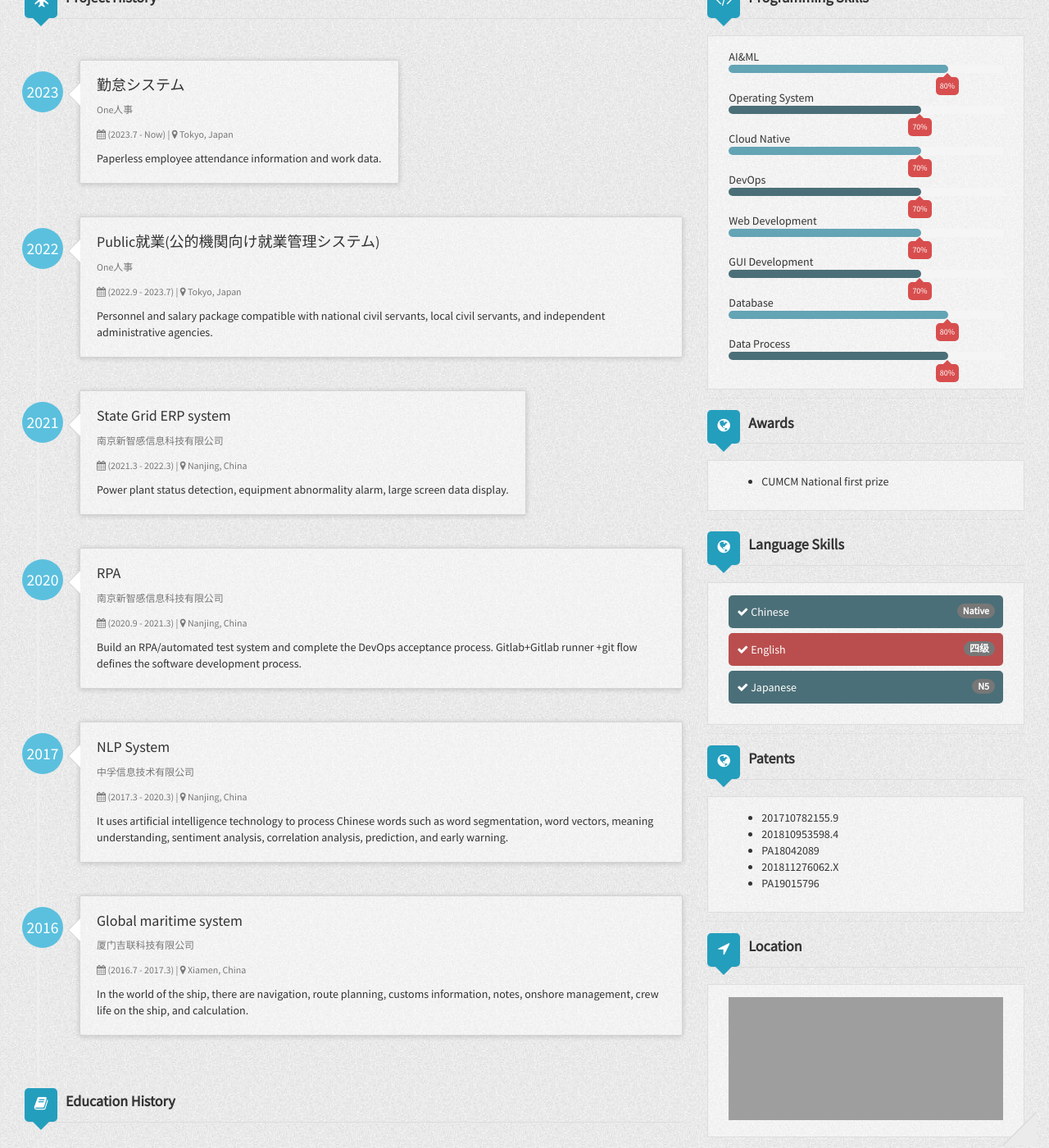
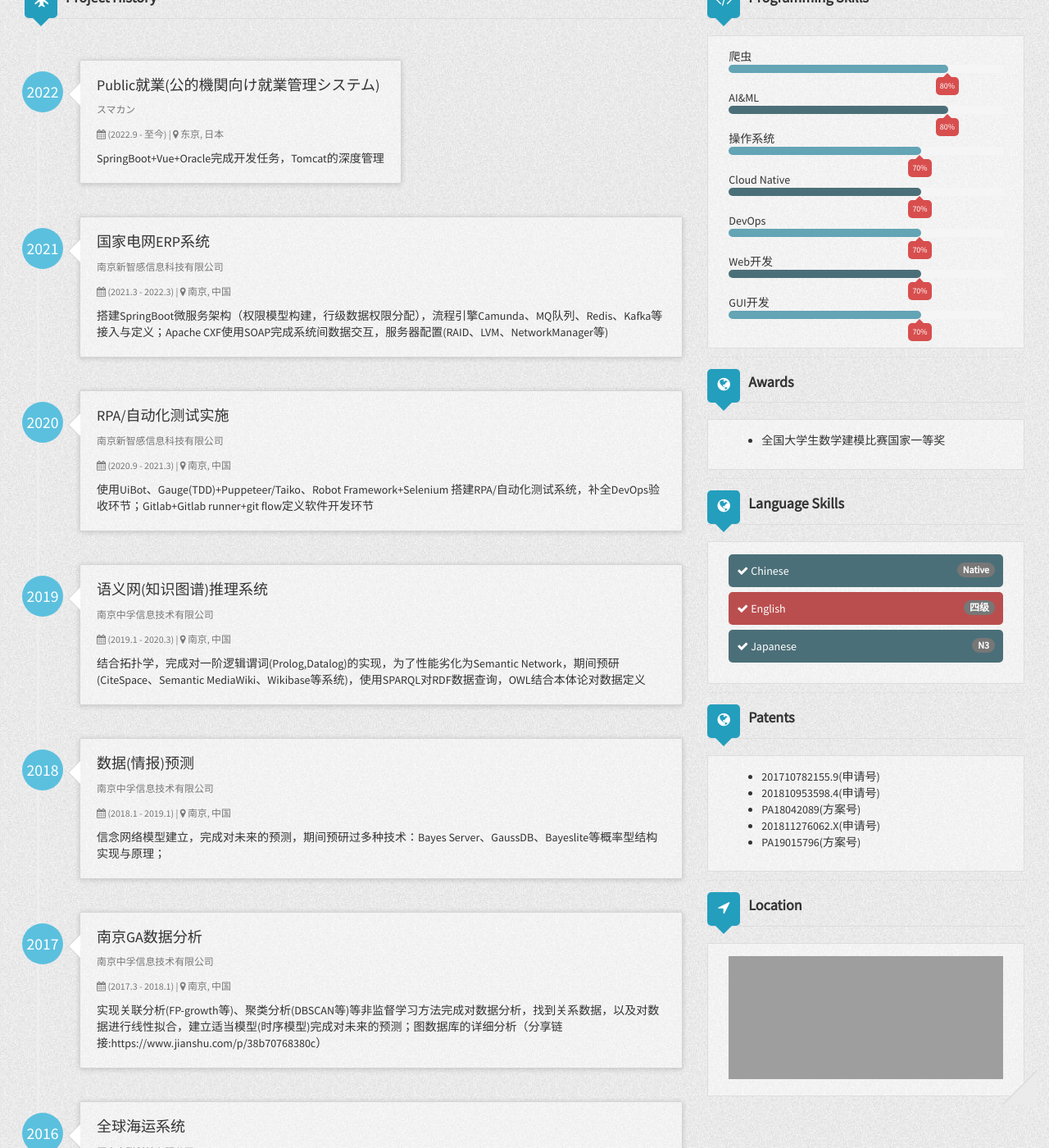
Before and after one commit to blaspheme/blaspheme.github.io, a Jekyll site: the page built from index.html, in a window 1280 px wide and 1400 px high, scrolled down 194 px. Shown: the whole window at 82% size. Built offline with Jekyll 4.4.1, drawn with Linux system fonts in a browser that asks for light colours; nearby versions of some CDN libraries; some of the changed text lies outside the part shown; grey boxes are pictures that could not be loaded.

Commit message:
feat: 调整中文

```diff
--- a/_config.yml
+++ b/_config.yml
@@ -1,6 +1,6 @@
 # Site settings
-title: Wang's Resume
-description: Wang's Resume
+title: 暁の履歴書
+description: 暁の履歴書
 favicon: /assets/img/avatar.jpeg
 baseurl:
 url: https://github.com/blaspheme/blaspheme.github.io
@@ -14,8 +14,8 @@ exclude: [vendor]
 
 # Author settings
 author:
-  name: Wang Xiao
-  title: Software Engineer
+  name: 王晓
+  title: 算法工程师&架构师
   address: Tokyo, Japan
   email: mooncrime93@gmail.com
   link:
@@ -28,53 +28,89 @@ author:
 #  stackoverflow: 4582127
   workHistory:
     - work7:
-      company: 勤怠システム
-      location: Tokyo, Japan
-      title: One人事
-      started: 2023
-      duration: (2023.7 - Now)
-      description: Paperless employee attendance information and work data.
-    - work7:
       company: Public就業(公的機関向け就業管理システム)
-      location: Tokyo, Japan
-      title: One人事
+      location: 东京, 日本
+      title: スマカン
       started: 2022
-      duration: (2022.9 - 2023.7)
-      description: Personnel and salary package compatible with national civil servants, local civil servants, and independent administrative agencies.
+      duration: (2022.9 - 至今)
+      description: SpringBoot+Vue+Oracle完成开发任务，Tomcat的深度管理
     - work6:
-      company: State Grid ERP system
-      location: Nanjing, China
+      company: 国家电网ERP系统
+      location: 南京, 中国
       title: 南京新智感信息科技有限公司
       started: 2021
       duration: (2021.3 - 2022.3)
-      description: Power plant status detection, equipment abnormality alarm, large screen data display.
+      description: 搭建SpringBoot微服务架构（权限模型构建，行级数据权限分配），流程引擎Camunda、MQ队列、Redis、Kafka等接入与定义；Apache CXF使用SOAP完成系统间数据交互，服务器配置(RAID、LVM、NetworkManager等)
     - work5:
-      company: RPA
-      location: Nanjing, China
+      company: RPA/自动化测试实施
+      location: 南京, 中国
       title: 南京新智感信息科技有限公司
       started: 2020
       duration: (2020.9 - 2021.3)
-      description: Build an RPA/automated test system and complete the DevOps acceptance process. Gitlab+Gitlab runner +git flow defines the software development process.
+      description: 使用UiBot、Gauge(TDD)+Puppeteer/Taiko、Robot Framework+Selenium 搭建RPA/自动化测试系统，补全DevOps验收环节；Gitlab+Gitlab runner+git flow定义软件开发环节
+    - work4:
+      company: 语义网(知识图谱)推理系统
+      location: 南京, 中国
+      title: 南京中孚信息技术有限公司
+      started: 2019
+      duration: (2019.1 - 2020.3)
+      description: 结合拓扑学，完成对一阶逻辑谓词(Prolog,Datalog)的实现，为了性能劣化为Semantic Network，期间预研(CiteSpace、Semantic MediaWiki、Wikibase等系统)，使用SPARQL对RDF数据查询，OWL结合本体论对数据定义
+    - work3:
+      company: 数据(情报)预测
+      location: 南京, 中国
+      title: 南京中孚信息技术有限公司
+      started: 2018
+      duration: (2018.1 - 2019.1)
+      description: 信念网络模型建立，完成对未来的预测，期间预研过多种技术：Bayes Server、GaussDB、Bayeslite等概率型结构实现与原理；
     - work2:
-      company: NLP System
-      location: Nanjing, China
-      title: 中孚信息技术有限公司
+      company: 南京GA数据分析
+      location: 南京, 中国
+      title: 南京中孚信息技术有限公司
       started: 2017
-      duration: (2017.3 - 2020.3)
-      description: It uses artificial intelligence technology to process Chinese words such as word segmentation, word vectors, meaning understanding, sentiment analysis, correlation analysis, prediction, and early warning.
+      duration: (2017.3 - 2018.1)
+      description: 实现关联分析(FP-growth等)、聚类分析(DBSCAN等)等非监督学习方法完成对数据分析，找到关系数据，以及对数据进行线性拟合，建立适当模型(时序模型)完成对未来的预测；图数据库的详细分析（分享链接:https://www.jianshu.com/p/38b70768380c）
     - work1:
-      company: Global maritime system
-      location: Xiamen, China
+      company: 全球海运系统
+      location: 厦门, 中国
       title: 厦门吉联科技有限公司
       started: 2016
       duration: (2016.7 - 2017.3)
-      description: In the world of the ship, there are navigation, route planning, customs information, notes, onshore management, crew life on the ship, and calculation.
+      description: 主要负责使用Java，完成原生GUI和后端Web服务的开发，在职期间写过8000多行的Oracle的存储过程；使用其他的各种语言完成对数据处理，VBA、Python、R等
+  companyHistory:
+    - company4:
+      company: スマカン
+      location: 东京, 日本
+      title: Java开发
+      started: 2022
+      duration: (2022.9 - 至今)
+      description: Java/Vue开发，Tomcat管理&配置
+    - company3:
+      company: 南京新智感信息科技有限公司
+      location: 南京, 中国
+      title: 架构师
+      started: 2020
+      duration: (2020.9 - 2022.3)
+      description: 期间主要从事架构职位：①RPA/自动化测试实践;②Cloud Native实践;③DevOps体系的培训与实践;④SpringBoot(RESTFul、SOAP)系统构建
+    - company2:
+      company: 南京中孚信息技术有限公司
+      location: 南京, 中国
+      title: 算法工程师
+      started: 2017
+      duration: (2017.3 - 2020.3)
+      description: 期间从事算法开发：①贝叶斯概率论(DNN)的研究和实现;②Semantic Network、NLP的研究与实现;③图数据库与图算法的研究与实现;④其他的各类算法实现
+    - company1:
+      company: 厦门吉联科技有限公司
+      location: 厦门, 中国
+      title: Java Developer
+      started: 2016
+      duration: (2016.7 - 2017.3)
+      description: 期间主要使用的技术栈：①OSGI+JFace+RCP3.x(Eclipse)开发原生桌面端;②Spring+Struts2+Hibernate后台开发;③Oracle使用;④Maven、WebLogic、VBA等各类工具使用
   educationHistory:
     - education1:
-      organization: Chengyi College，Jimei University
-      location: Xiamen, China
-      degree: Bachelor
-      major: Software Engineering
+      organization: 集美大学诚毅学院
+      location: 厦门, 中国
+      degree: Bachelor(学士)
+      major: Software Engineering(软件工程)
       started: 2012
       duration: (2012 - 2016)
       description:
@@ -87,27 +123,30 @@ author:
       proficiency: 四级
     - language3:
       name: Japanese
-      proficiency: N5
+      proficiency: N3
   award:
     - award1:
-      name: CUMCM National first prize
+      name: 全国大学生数学建模比赛国家一等奖
   patent:
     - patent1:
-      name: 201710782155.9
+      name: 201710782155.9(申请号)
     - patent2:
-      name: 201810953598.4
+      name: 201810953598.4(申请号)
     - patent3:
-      name: PA18042089
+      name: PA18042089(方案号)
     - patent4:
-      name: 201811276062.X
+      name: 201811276062.X(申请号)
     - patent5:
-      name: PA19015796
+      name: PA19015796(方案号)
   programmingSkills:
+    - skill2:
+      name: 爬虫
+      percentage: 80%
     - skill1:
       name: AI&ML
       percentage: 80%
     - skill3:
-      name: Operating System
+      name: 操作系统
       percentage: 70%
     - skill4:
       name: Cloud Native
@@ -116,14 +155,8 @@ author:
       name: DevOps
       percentage: 70%
     - skill6:
-      name: Web Development
+      name: Web开发
       percentage: 70%
     - skill7:
-      name: GUI Development
+      name: GUI开发
       percentage: 70%
-    - skill2:
-      name: Database
-      percentage: 80%
-    - skill8:
-      name: Data Process
-      percentage: 80%
```
Also changed, not shown: _config copy_英文.yml (added, +129 -0 lines).
